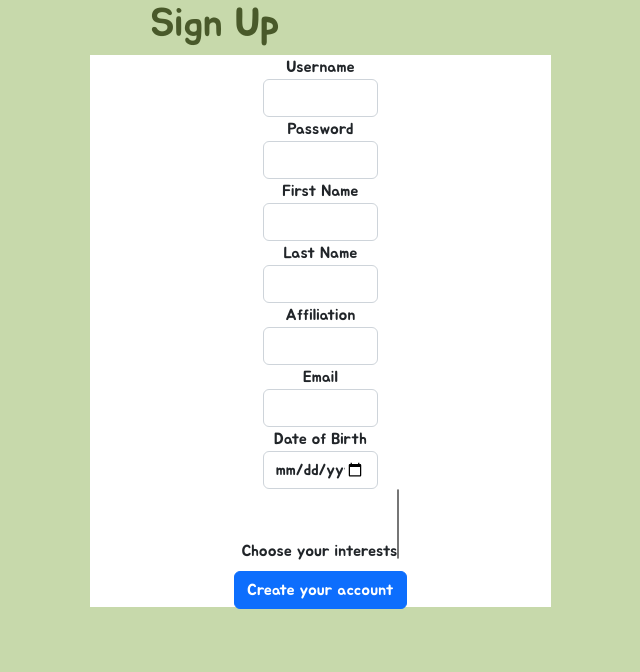
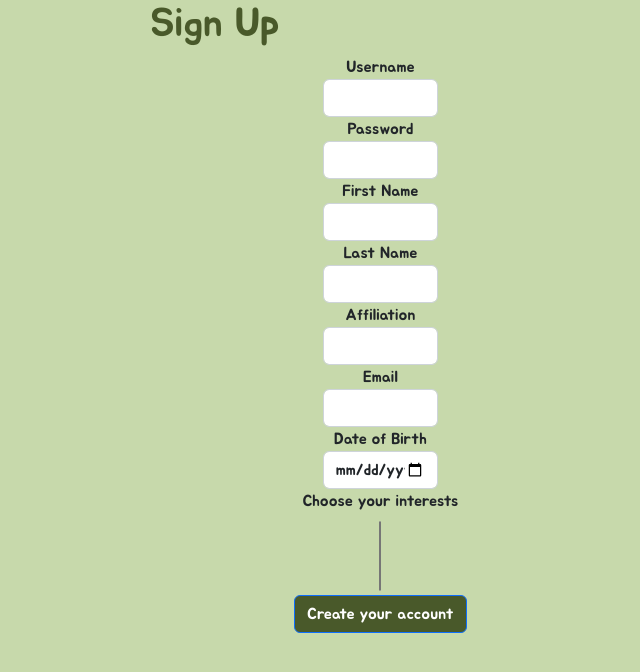
Before and after one commit to wankevin250/MatchA, a Node project: template views/signup.pug in a window 1280 px wide. Shown: the top 672 px of the page, without its empty margins (425-1065 px from the left). Run offline with Node 20 templates, Linux system fonts and the light colour scheme; the template is opened without the code that fills it, so the values that code supplies are empty; some libraries are stand-ins or nearby versions.

Commit message:
fix signup.pug appearance

```diff
--- a/static/css/signup.css
+++ b/static/css/signup.css
@@ -10,9 +10,9 @@ body {
     width:36%;
     box-sizing: border-box;
     position:fixed;
-    background: white;
+    background-color:#C7D9AB;
     height:69vh;
     top:55px;
-    margin-left: 515px;
+    margin-left: 575px;
     font-family: 'Jua';
 }
--- a/views/signup.pug
+++ b/views/signup.pug
@@ -35,9 +35,10 @@ block content
         input.form-control(type="date", class="", id="signup-dob" name="signup-dob")
     div()
         label(class='form-label select-label', for="signup-interests") Choose your interests
+    div()
         select(class='select' name="signup-interests" id="signup-interests" multiple)
             each item in newsCategories
                 option(value=item.category) #{item.category}
 
-    button(id='signup-submit', class="btn btn-primary", onclick="createUser()")
+    button(id='signup-submit', class="btn btn-primary", onclick="createUser()", style='background-color: #49592A')
         span Create your account
```
